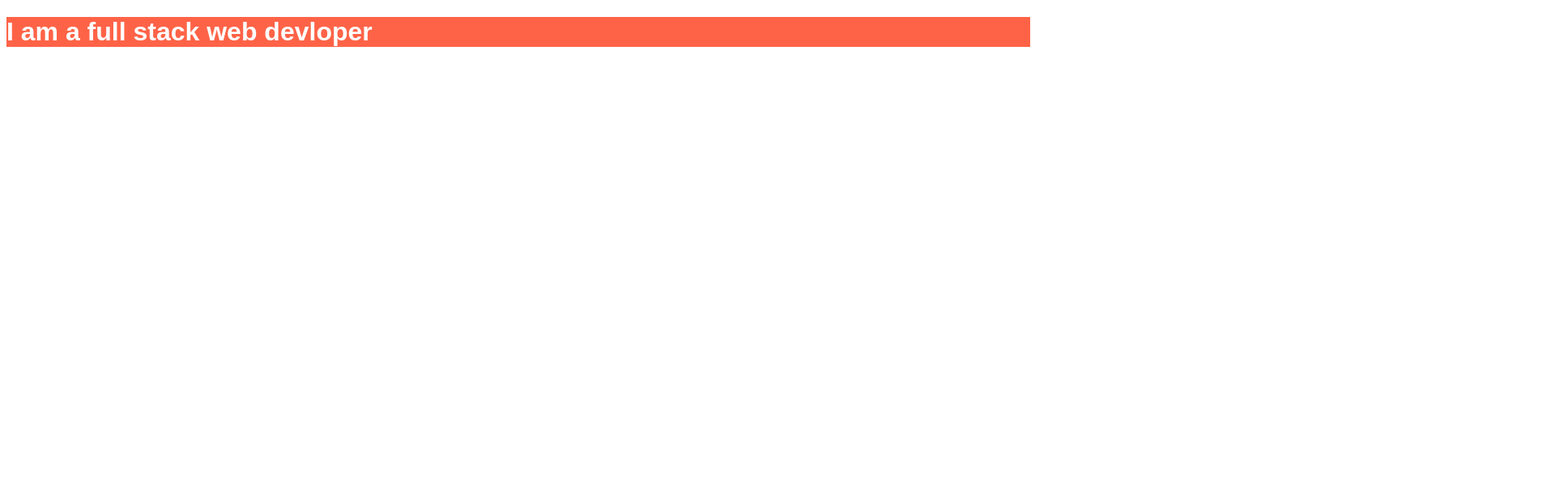
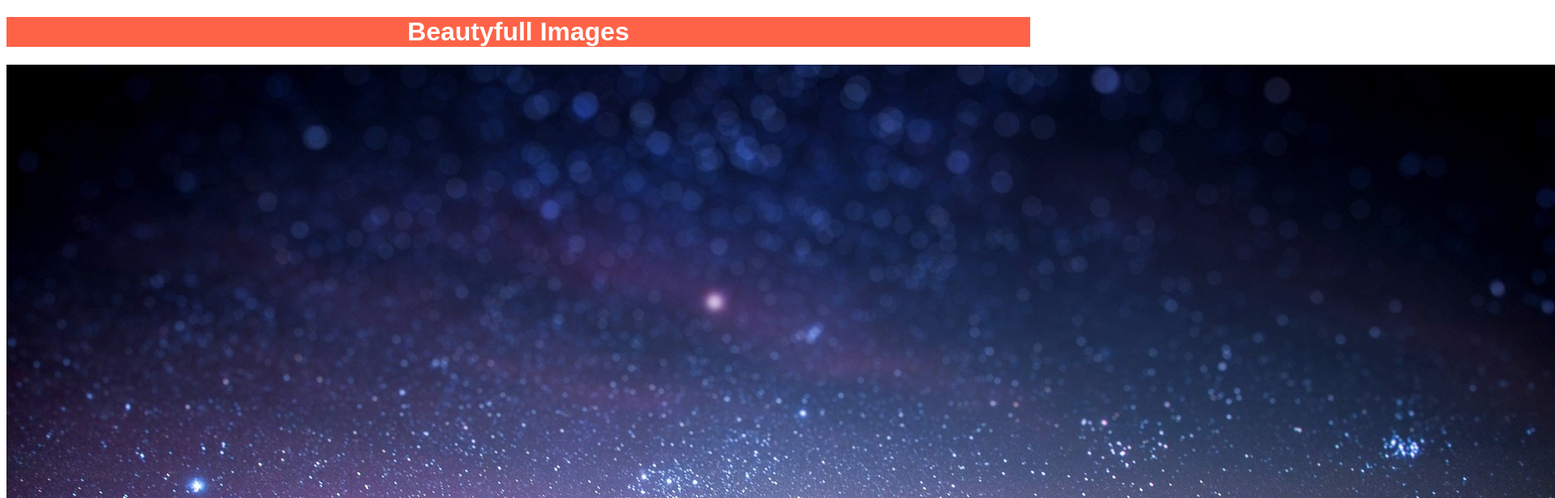
Before and after one commit to MdNaimRipto/My-socend-repo, a plain HTML site: page index.html in a window 1280 px wide. Shown: the top 616 px of the page at 81% size, 1920 px wide, since content can reach past the window. Drawn offline with Linux system fonts and the light colour scheme.

Commit message:
images added

```diff
--- a/css/style.css
+++ b/css/style.css
@@ -2,4 +2,5 @@ h1{
     color: white;
     background-color: tomato;
     font-family: Arial, Helvetica, sans-serif;
+    text-align: center;
 }
--- a/index.html
+++ b/index.html
@@ -11,7 +11,10 @@
 </head>
 
 <body>
-    <h1>I am a full stack web devloper</h1>
+    <h1>Beautyfull Images</h1>
+    <div id="1st"><img src="images/milky_way_sky-1920x1080.jpg" alt=""></div>
+    <div id="2nd"><img src="images/beach-daylight-geology-302549.jpg" alt=""></div>
+    <div id="3rd"><img src="images/abandoned-forest-industry-34950.jpg" alt=""></div>
 </body>
 
 </html>
```
Also changed, not shown: images/beach-daylight-geology-302549.jpg (added), images/milky_way_sky-1920x1080.jpg (added), 1 other file.
